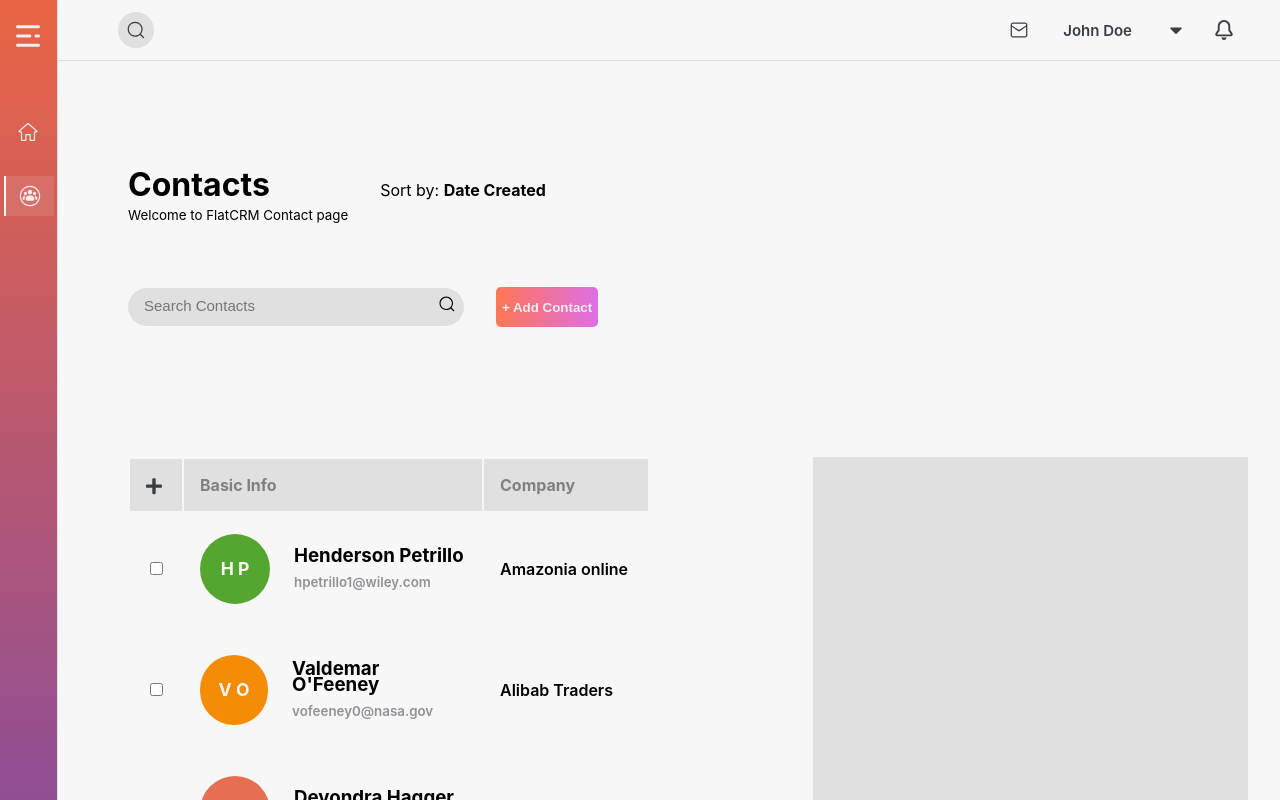
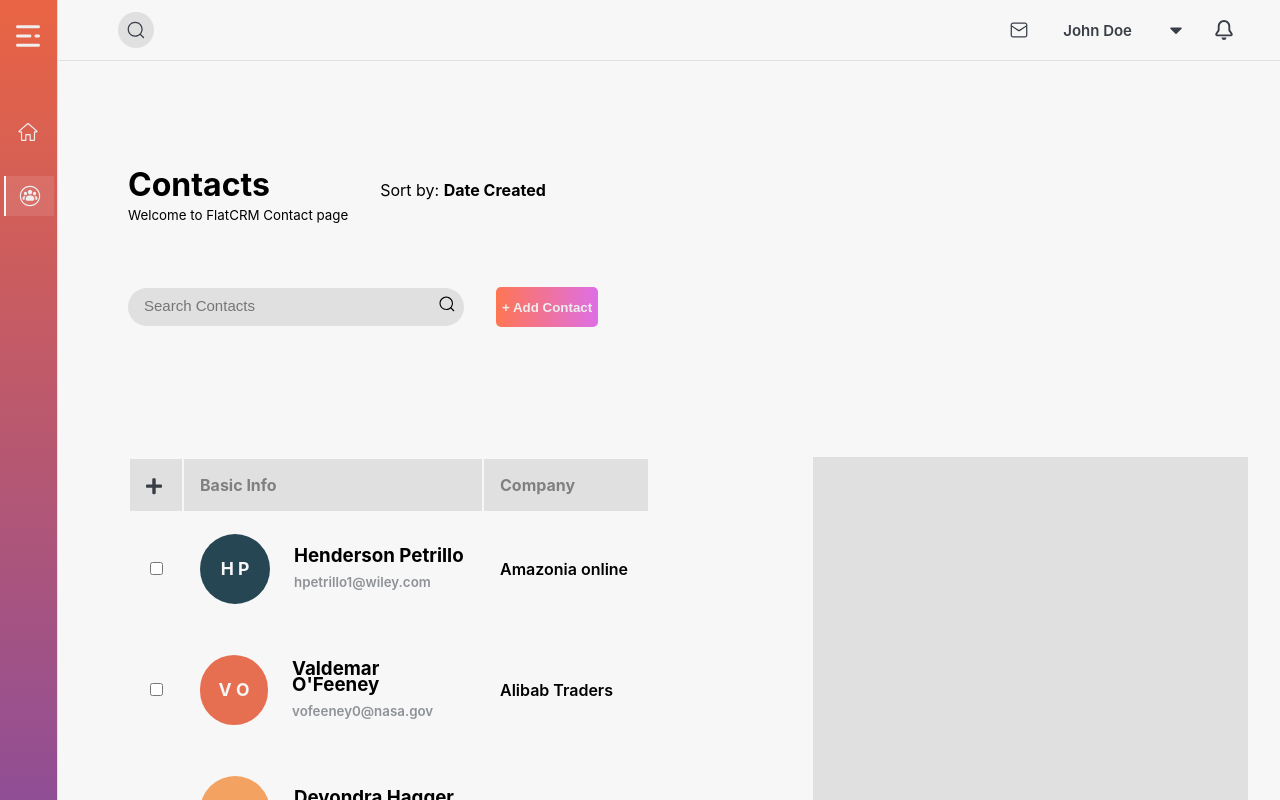
Before and after one commit to Sangeethshiv36/fe-task, a React (Create React App) app: page / in a window 1280 px wide. Shown: the top 800 px of the page. Built offline with nearby package versions, Linux system fonts and the light colour scheme.

Commit message:
removed colors and refactored

```diff
--- a/src/components/ContactsList.js
+++ b/src/components/ContactsList.js
@@ -5,27 +5,10 @@ import StateContext from '../StateContext';
 import LoadingOverlay from './LoadingOverlay';
 import ProfileInfo from './ProfileInfo';
 
-function ContactsList() {
+function ContactsList({ setUserInfo }) {
   const appDispatch = useContext(DispatchContext);
   const appState = useContext(StateContext);
   const [loading, setLoading] = useState(true);
-
-  const colors = [
-    '#264653',
-    '#e76f51',
-    '#f4a261',
-    '#e9c46a',
-    '#2a9d8f',
-    '#e5989b',
-    '#06d6a0',
-    '#ffd166',
-    '#00b4d8',
-    '#3d405b',
-    '#f48c06',
-    '#dc2f02',
-    '#6930c3',
-    '#55a630'
-  ];
 
   useEffect(() => {
     async function getUsers() {
@@ -50,7 +33,7 @@ function ContactsList() {
         info: (
           <ProfileInfo
             name={name}
-            color={colors[Math.floor(Math.random() * colors.length)]}
+            color={userData.profileColor}
             email={userData.email}
           />
         ),
@@ -73,7 +56,12 @@ function ContactsList() {
 
   return (
     <div className="contacts-list">
-      <Table tableData={updatedData} headingColumns={headingColumns} />
+      <Table
+        tableData={updatedData}
+        userInfo={appState.usersList}
+        headingColumns={headingColumns}
+        setUserInfo={setUserInfo}
+      />
     </div>
   );
 }
```
